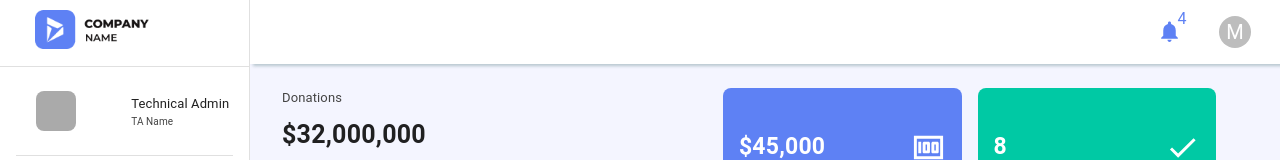
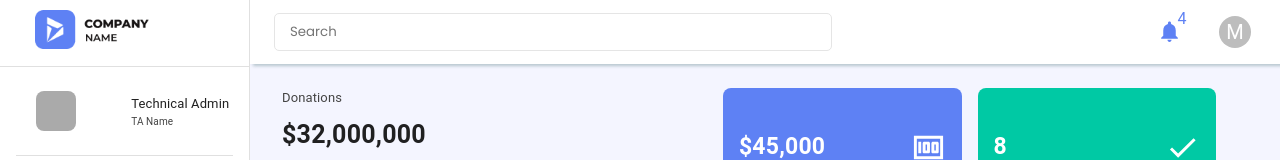
Before and after one commit to JeremyGashu/fets_front_end, a React (Create React App) app: page / in a window 1280 px wide. Shown: the top 160 px of the page. Built offline with nearby package versions, Linux system fonts and the light colour scheme.

Commit message:
minor changes on the tool bar

```diff
--- a/src/pages/technical_admin/TechnicalAdmin.jsx
+++ b/src/pages/technical_admin/TechnicalAdmin.jsx
@@ -13,7 +13,7 @@ import Typography from '@mui/material/Typography';
 import React, { useState } from 'react'
 import { Avatar, Badge, Divider, Grid, Menu, MenuItem, Tooltip } from '@mui/material';
 import { Dashboard, EditOutlined, GraphicEqOutlined, GroupOutlined, HouseOutlined, Logout, Notifications, } from '@mui/icons-material';
-import { mainColor, backgroundColor } from '../../themes/color';
+import { mainColor, backgroundColor, borderColor } from '../../themes/color';
 import company_logo from '../../assets/company_logo.png'
 import DashboardPage from './Dashboard';
 import CompanyPage from './Company';
@@ -153,10 +153,13 @@ const TechnicalAdminSidebar = (props) => {
                         >
                             <MenuIcon />
                         </IconButton>
+                        <Grid item>
+                            <input type="text" placeholder="Search" name="search"
+                                style={{ width: "250%", outline: 'none', border: `1px solid ${borderColor}`, borderRadius: 5, padding: '8px 15px', color: '#444' }} />
+                        </Grid>
                         {/* <Divider /> */}
                         <Grid container justifyContent='flex-end' alignItems='center'>
                             <Grid item>
-
                                 <Grid container>
                                     <Grid item>
                                         <IconButton sx={{ mr: 1 }}>
--- a/src/pages/technical_admin/create/CreateProject.jsx
+++ b/src/pages/technical_admin/create/CreateProject.jsx
@@ -130,7 +130,7 @@ const ProjectInformation = () => {
         </Box>
     )
 }
-const CustomTextField = ({ title, required=true }) => {
+export const CustomTextField = ({ title, required=true }) => {
     const PlaceHolder=`Enter ${title} here`
     return (
         <Box
```
